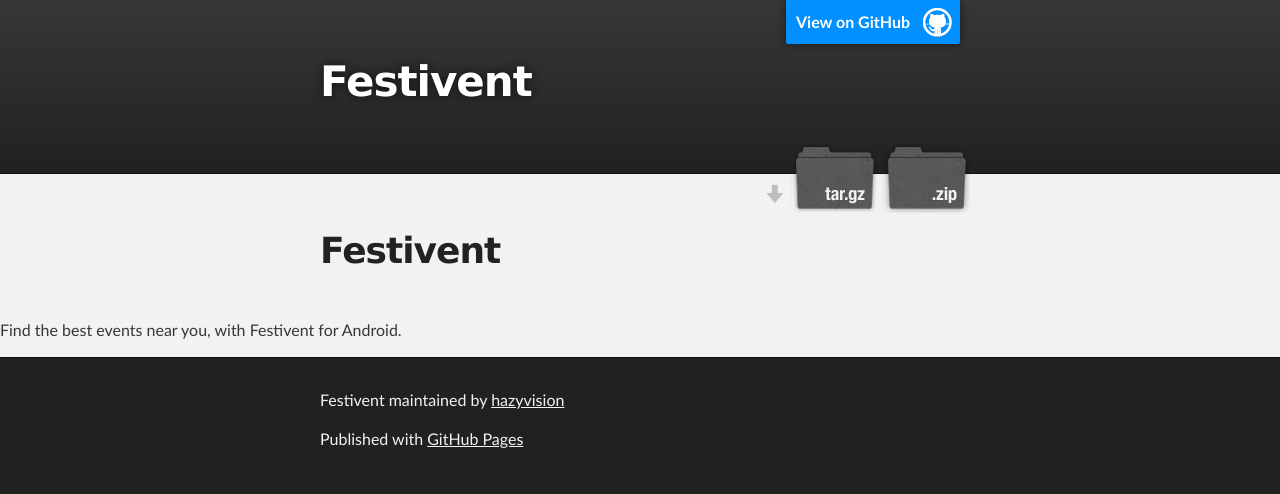
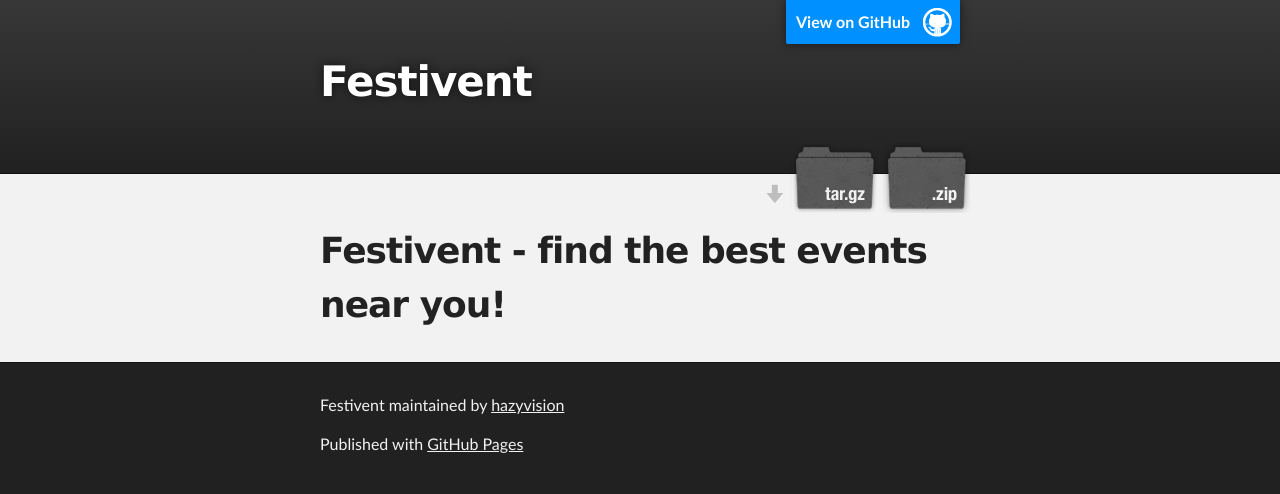
Before and after one commit to hardeepsingh07/Festivent, a plain HTML site: page index.html in a window 1280 px wide. Drawn offline with Linux system fonts and the light colour scheme.

Commit message:
Update index.html

```diff
--- a/index.html
+++ b/index.html
@@ -32,9 +32,8 @@
     <div id="main_content_wrap" class="outer">
       <section id="main_content" class="inner">
         <h1>
-<a id="festivent" class="anchor" href="#festivent" aria-hidden="true"><span class="octicon octicon-link"></span></a>Festivent</h1>
+<a id="festivent" class="anchor" href="#festivent" aria-hidden="true"><span class="octicon octicon-link"></span></a>Festivent - find the best events near you!</h1>
       </section>
-      <p> Find the best events near you, with Festivent for Android. </p>
     </div>
 
     <!-- FOOTER  -->
```
